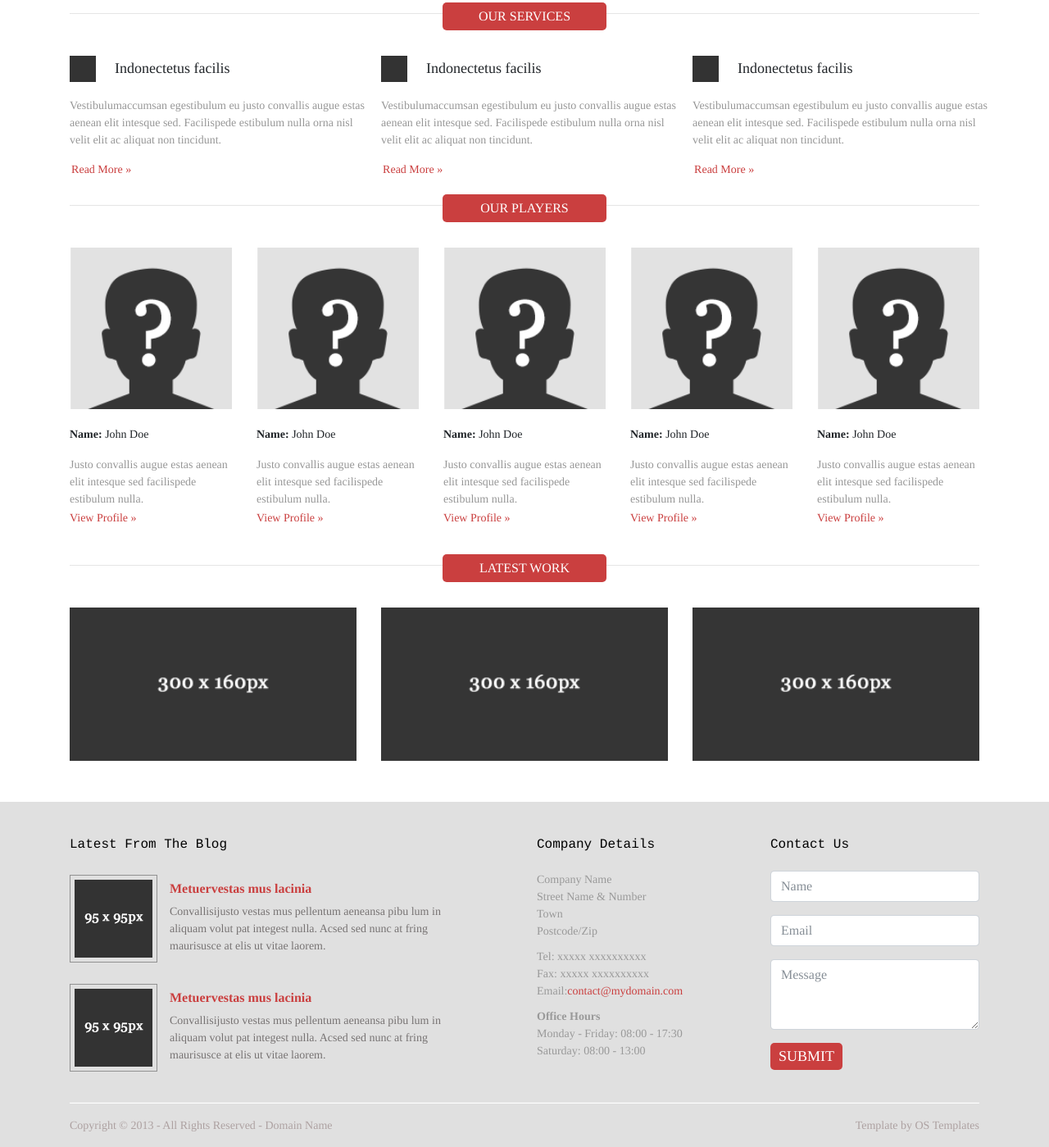
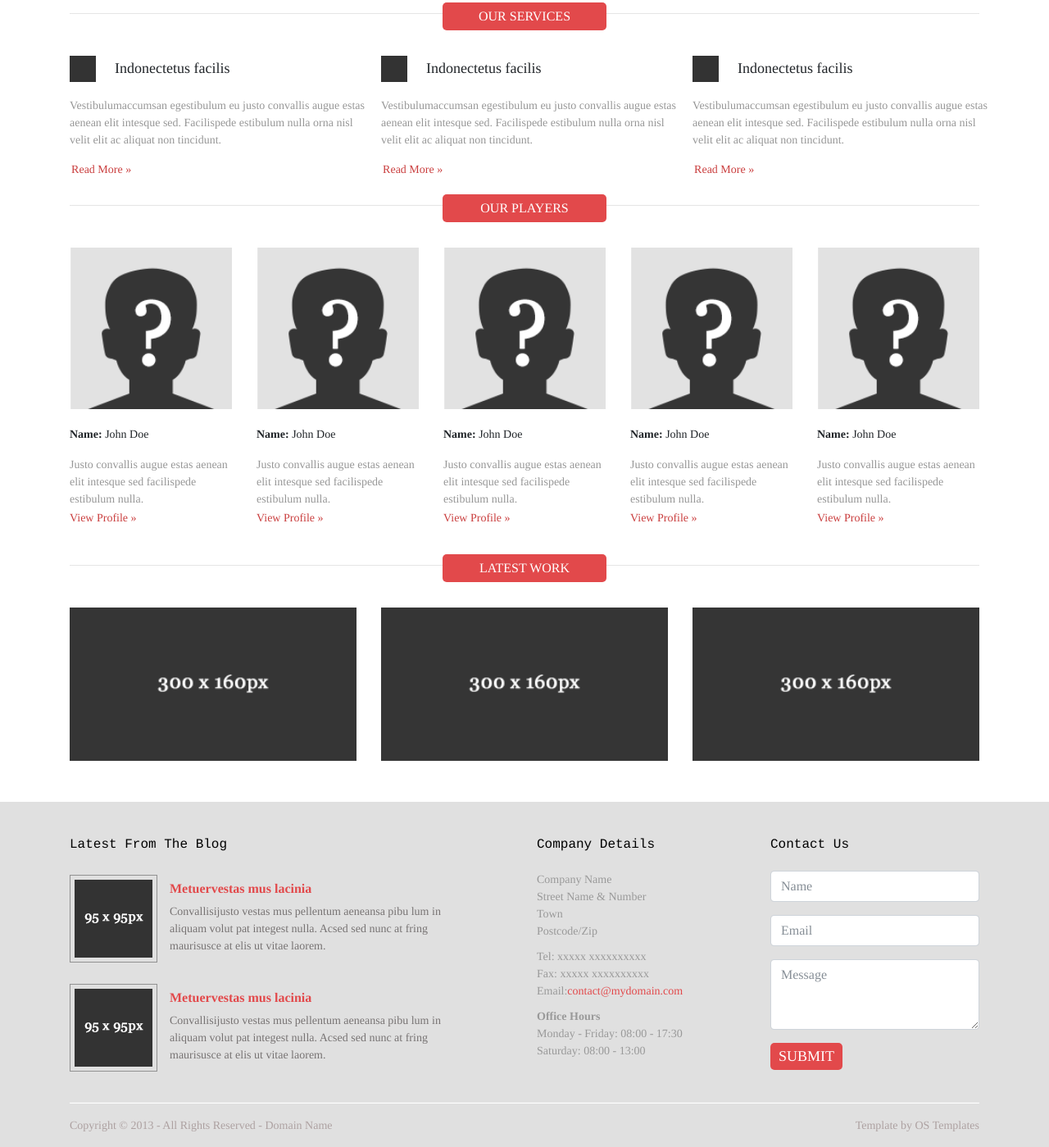
Before and after one commit to LongVuTran/composition, a plain HTML site: page index.html in a window 1280 px wide. Shown: the part 781-2180 px from the top of the page at 82% size. Drawn offline with Linux system fonts and the light colour scheme.

Commit message:
modified container

```diff
--- a/css/styles.css
+++ b/css/styles.css
@@ -22,7 +22,7 @@ header {
     bottom: 10px;
     padding: 10px;
     border-radius: 10px;
-    background: #ca3f3f;
+    background: #e2494b;
 }
 
 .menu a {
@@ -230,7 +230,7 @@ header {
     padding-bottom: 3px;
     font-size: 16px;
     font-weight: bold;
-    color: #ca3f3f;
+    color: #e2494b;
 }
 
 #address,
@@ -250,7 +250,7 @@ header {
 }
 
 #personal-info a {
-    color: #ca3f3f;
+    color: #e2494b;
 }
 
 #schedules p {
@@ -283,7 +283,7 @@ hr {
     border-radius: 5px;
     font-size: 18px;
     color: #ffffff;
-    background-color: #ca3f3f;
+    background-color: #e2494b;
 }
 
 .crack {
@@ -298,6 +298,6 @@ hr {
     text-align: center;
     padding: 5px 5px;
     color: #ffffff;
-    background-color: #ca3f3f;
+    background-color: #e2494b;
     border-radius: 5px;
 }
--- a/index.html
+++ b/index.html
@@ -28,6 +28,7 @@
     <hr>
 
     <div class="container">
+        <section>
             <p class="main-title">
                 “ Lorem ipsum dolor sit amet, consectetur adipiscing elit. Nunc non diam erat. In fringilla massa ut nisi ullamcorper pellentesque „
             </p>
@@ -58,10 +59,10 @@
                 </div>
 
             </div>
-    </div>
+        </section>
 
-
-    <div class="container services-article">
+        <section>
+            <div class="services-article">
                 <div class="crack relative">
                     <hr>
                     <div class="title">OUR SERVICES</div>
@@ -93,9 +94,10 @@
                     </div>
                 </div>
             </div>
+        </section>
 
-
-    <div id="players-artical" class="container">
+        <section>
+            <div id="players-artical">
                 <div class="crack relative">
                     <hr>
                     <div class="title">OUR PLAYERS</div>
@@ -143,9 +145,10 @@
                     </div>
                 </div>
             </div>
+        </section>
 
-
-    <div id="work-artical" class="container">
+        <section>
+            <div id="work-artical">
                 <div class="crack relative">
                     <hr>
                     <div class="title">LATEST WORK</div>
@@ -161,6 +164,8 @@
                         <img src="./images/lastest-works.png" alt="playsers">
                     </div>
                 </div>
+            </div>
+        </section>
     </div>
 
 
```
Lines whose indentation alone changed are shown as unchanged.
